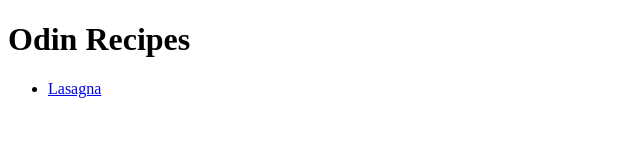
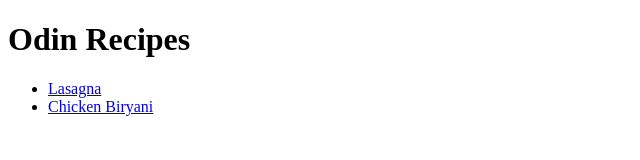
Before and after one commit to mkingbean/odin-recipes, a plain HTML site: page index.html in a window 1280 px wide. Shown: the whole page, without its empty margins (0-640 px from the left). Drawn offline with Linux system fonts and the light colour scheme.

Commit message:
Link to biryani recipe from index.html

```diff
--- a/index.html
+++ b/index.html
@@ -11,6 +11,9 @@
             <li>
                 <a href="recipes/lasagna.html">Lasagna</a>
             </li>
+            <li>
+                <a href="recipes/biryani.html">Chicken Biryani</a>
+            </li>
         </ul>
 
     </body>
```
